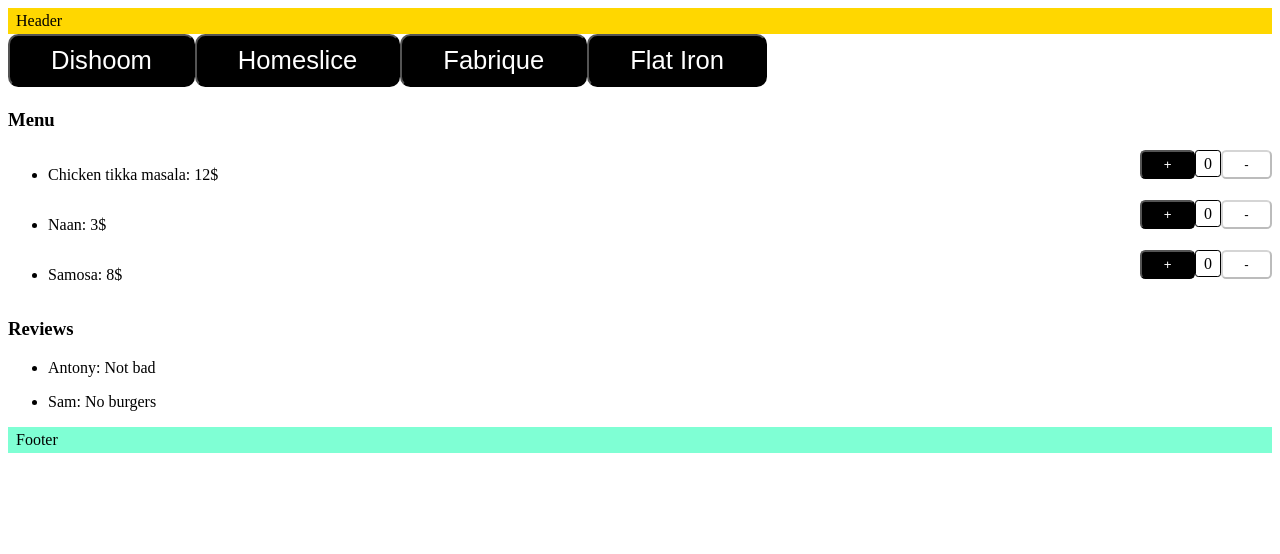
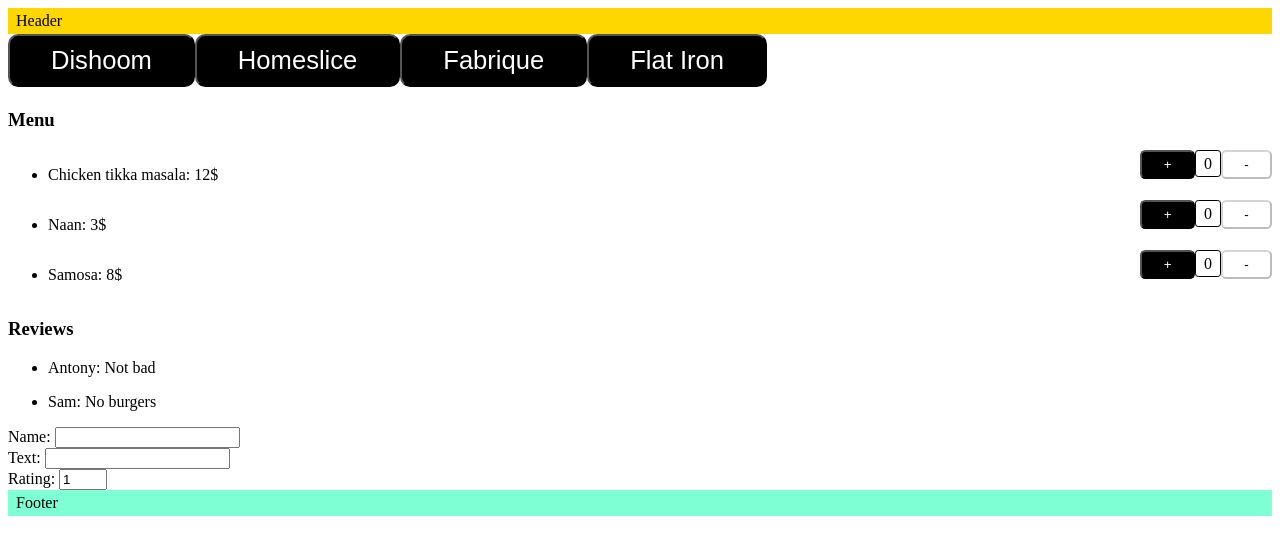
Before and after one commit to RareMashiro/ReactCourse, a React (Vite) app: page / in a window 1280 px wide. Both pictures are taken after a click on the button "Dishoom". Shown: the top 554 px of the page. Built offline with nearby package versions, Linux system fonts and the light colour scheme.

Commit message:
ДЗ4 переработка

```diff
--- a/src/components/restaurant/component.jsx
+++ b/src/components/restaurant/component.jsx
@@ -1,8 +1,9 @@
 /* eslint-disable react/jsx-key */
 import { Reviews } from "../reviews/component";
 import { Menu } from "../menu/component";
-import './styles.scss';
+//import './styles.scss';
 import { Name } from "../name/component";
+import { ReviewForm } from "../review-form/component";
 
 /* eslint-disable react/prop-types */
 export const Restaurant = ({restaurant}) => {
@@ -13,6 +14,7 @@
             <Menu menu={restaurant.menu} />
             <h3 className='review-title'><span>Reviews</span></h3>
             <Reviews reviews={restaurant.reviews}/>
+            <ReviewForm />
         </div>
     )
 }
--- /dev/null
+++ b/src/components/review-form/component.jsx
@@ -0,0 +1,55 @@
+//import { useReducer } from "react"
+import { useReducer } from 'react';
+import styles from './styles.module.scss';
+
+const DEFAULT = {
+    name: '',
+    text: '',
+    rating: 1
+}
+
+const reducer = (state, {type, payload}) => {
+    switch(type) {
+        case 'setName':
+            return {
+                ...DEFAULT,
+                name: payload,
+            };
+        case 'setText':
+            return {
+                ...state,
+                text: payload,
+            }
+        case 'setRating':
+            return {
+                ...state,
+                rating: payload,
+            }
+        default:
+            return state;
+    }
+}
+
+export const ReviewForm = () => {
+    const [form, dispatch] = useReducer(reducer, DEFAULT);
+
+    return (
+        <div className={styles.main}>
+            <div className={styles.section}>
+                <label htmlFor="name" className={styles.label}>Name: </label>
+                <input id="name" type="text" value={form.name} onChange={(evt) =>
+                    dispatch({type: 'setName', payload: evt.target.value})}/>
+            </div>
+            <div className={styles.section}>
+                <label htmlFor="text" className={styles.label}>Text: </label>
+                <input id="text" type="text" value={form.text} onChange={(evt) =>
+                    dispatch({type: 'setText', payload: evt.target.value})}/>
+            </div>
+            <div className={styles.section}>
+                <label htmlFor="rating" className={styles.label}>Rating: </label>
+                <input id="rating" type="number" min="1" max="5" value={form.rating} onChange={(evt) =>
+                    dispatch({type: 'setRating', payload: evt.target.value})}/>
+            </div>
+        </div>
+    )
+}
```
Also changed, not shown: src/components/review-form/styles.module.scss (added).
